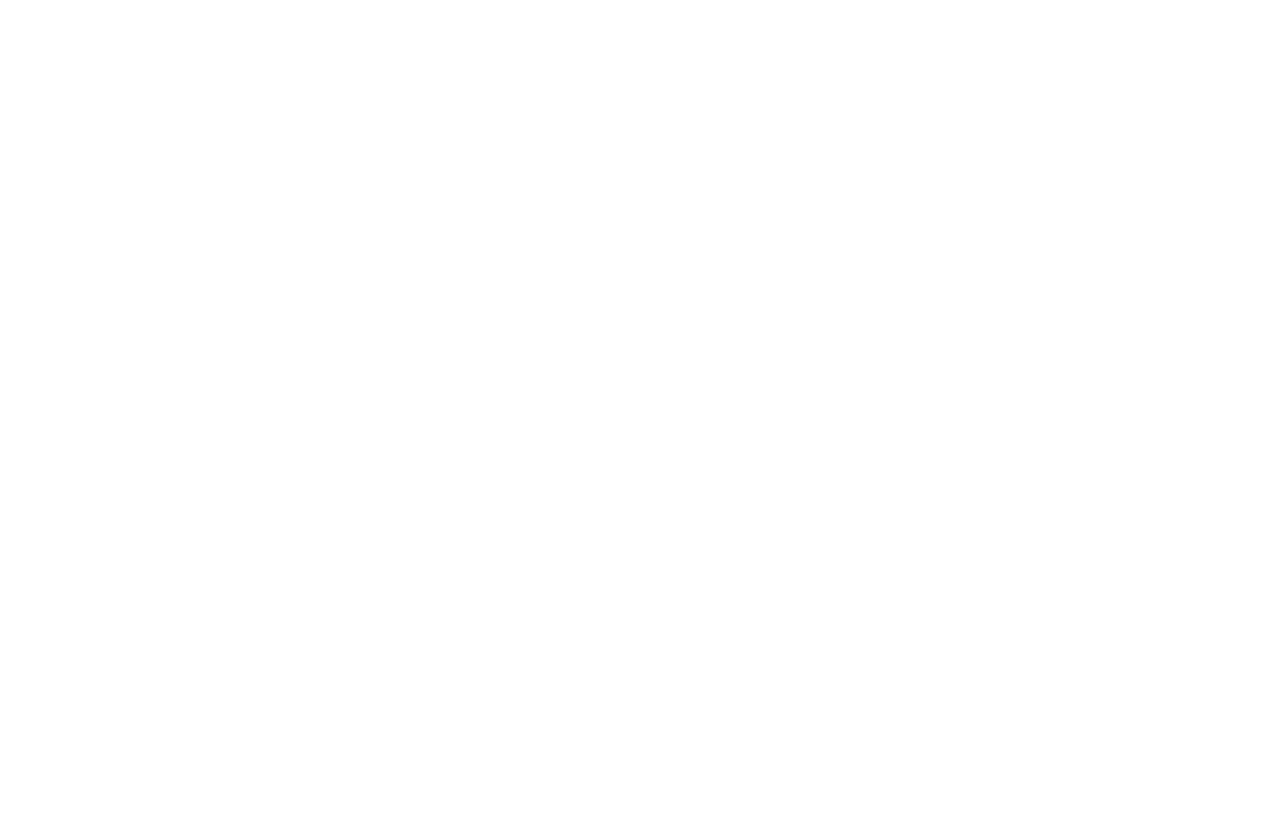
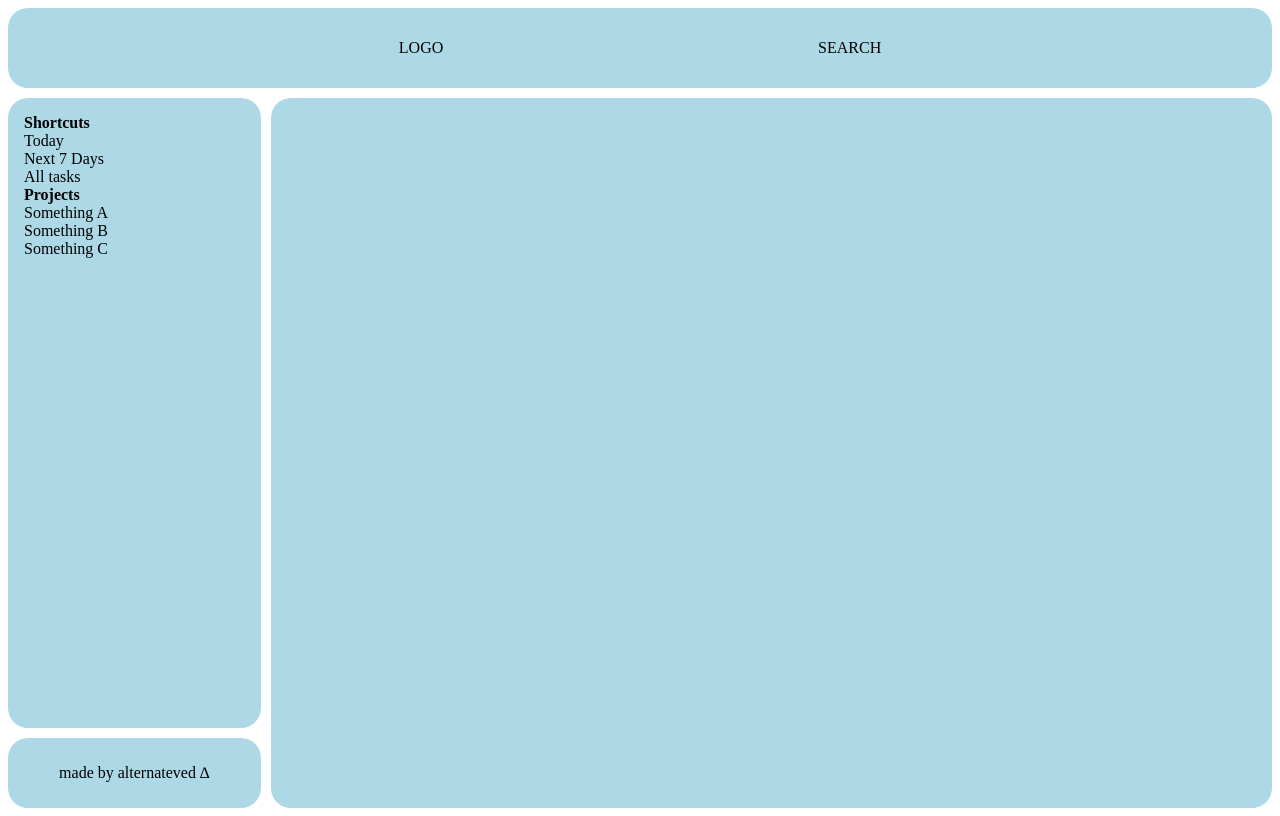
Before and after one commit to alternateved/todo-list, a plain HTML site: page index.html in a window 1280 px wide. Drawn offline with Linux system fonts and the light colour scheme.

Commit message:
Hard-code HTML structure

```diff
--- a/index.html
+++ b/index.html
@@ -1,13 +1,43 @@
 <!DOCTYPE html>
 <html>
   <head>
-    <meta charset="utf-8" />
+    <title>Todo list</title>
+    <meta charset="UTF-8" />
     <meta name="viewport" content="width=device-width, initial-scale=1.0" />
 
     <link rel="stylesheet" href="styles/styles.css" />
-    <title>Todo List</title>
   </head>
   <body>
+    <div id="content">
+      <header>
+        <div class="logo">LOGO</div>
+        <div class="search-bar">SEARCH</div>
+      </header>
+
+      <nav>
+        <div><strong>Shortcuts</strong></div>
+        <div>Today</div>
+        <div>Next 7 Days</div>
+        <div>All tasks</div>
+
+        <div><strong>Projects</strong></div>
+        <div>Something A</div>
+        <div>Something B</div>
+        <div>Something C</div>
+      </nav>
+
+      <main>
+      </main>
+
+      <footer>
+        <p>
+          made by
+          <a href="https://github.com/alternateved" target="”_blank”"
+            >alternateved ∆</a
+          >
+        </p>
+      </footer>
+    </div>
     <script src="main.js"></script>
   </body>
 </html>
--- a/styles/styles.css
+++ b/styles/styles.css
@@ -0,0 +1,62 @@
+#content {
+  display: grid;
+  grid-template-areas:
+    "header header header"
+    "nav main main"
+    "nav main main"
+    "footer main main";
+  grid-template-rows: 80px 1fr 1fr 70px;
+  grid-template-columns: 20% 1fr 15%;
+  grid-row-gap: 10px;
+  grid-column-gap: 10px;
+  height: 100vh;
+  margin: 0;
+}
+header,
+footer,
+main,
+nav {
+  padding: 1rem;
+  border-radius: 20px;
+  background: lightblue;
+}
+header {
+  grid-area: header;
+  display: flex;
+  justify-content: space-evenly;
+  align-items: center;
+}
+nav {
+  grid-area: nav;
+}
+main {
+  grid-area: main;
+}
+footer {
+  grid-area: footer;
+  display: flex;
+  justify-content: center;
+  align-items: center;
+  font-size: calc(0.6rem + 0.5vw);
+  color: black;
+}
+footer a {
+  text-decoration: none;
+  color: black;
+}
+/* Stack the layout on small devices/viewports. */
+@media all and (max-width: 575px) {
+  #content {
+    grid-template-areas:
+      "header"
+      "nav"
+      "main"
+      "main"
+      "footer";
+    grid-template-rows: 80px 1fr 1fr 1fr 60px;
+    grid-template-columns: 1fr;
+  }
+  header {
+      flex-direction: column;
+  }
+}
```
